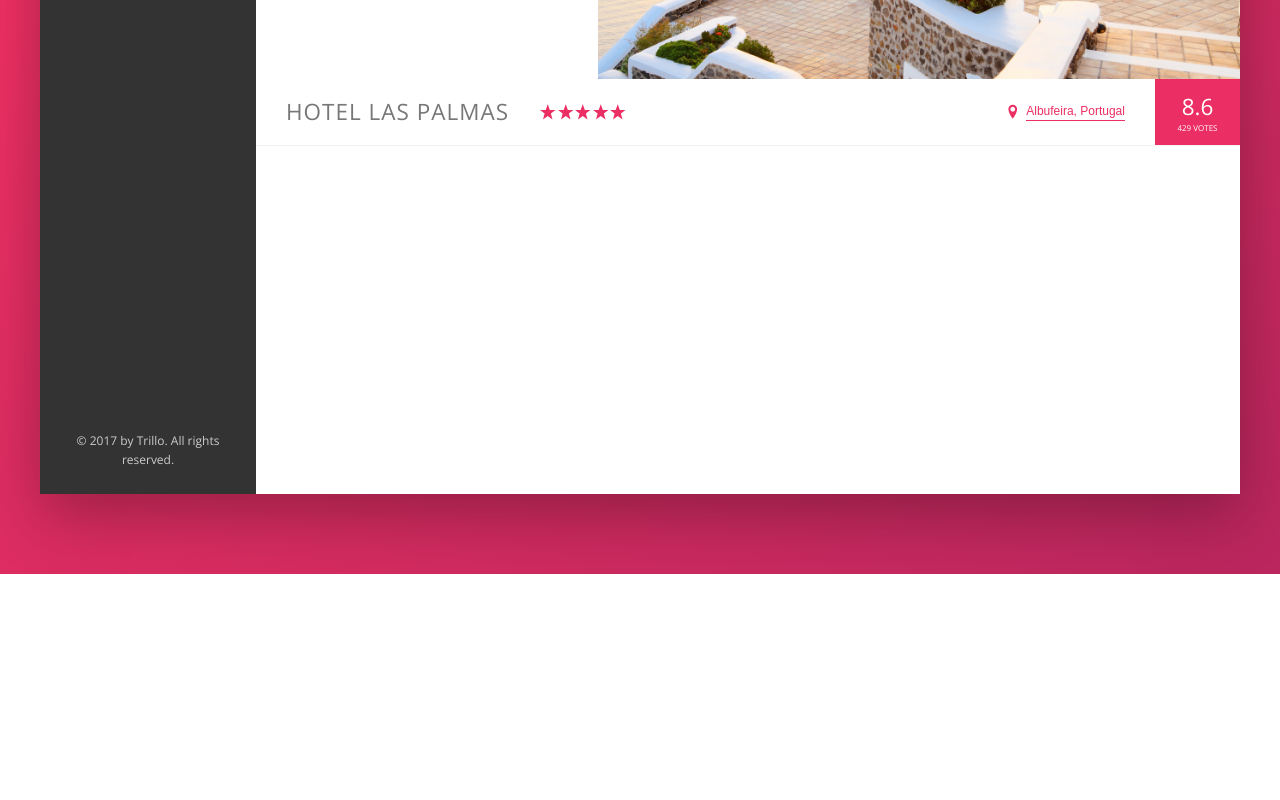
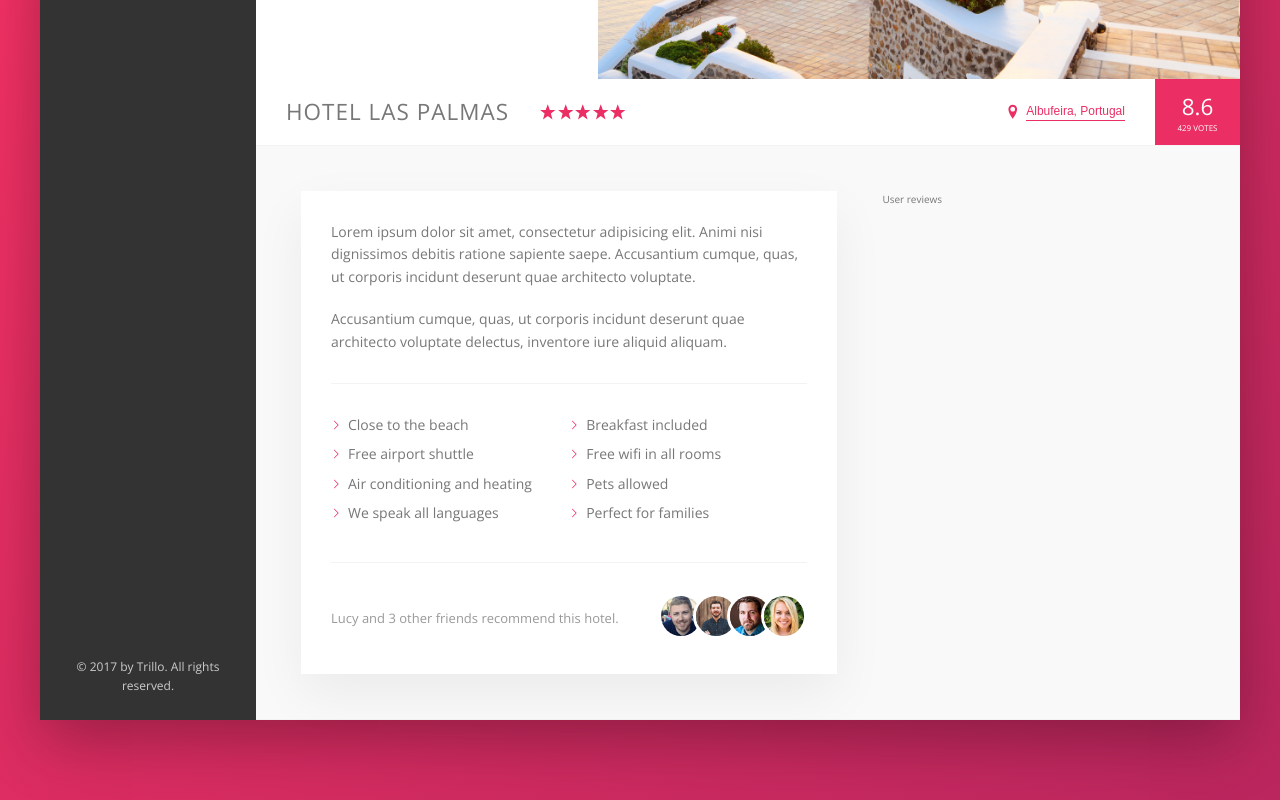
Before and after one commit to annafoldvari/trillo, a website: page index.html in a window 1280 px wide. Shown: the part 456-1256 px from the top of the page. Before the commit the page ends 1030 px from the top, so only its background shows below. Drawn offline with nearby package versions, Linux system fonts and the light colour scheme.

Commit message:
Main hotel section added

```diff
--- a/index.html
+++ b/index.html
@@ -137,6 +137,41 @@
                        <div class="overview__rating-count">429 votes</div>
                    </div>
                    </div>
+                   <div class="detail">
+                       <div class="description">
+                           <p class="paragraph">
+                               Lorem ipsum dolor sit amet, consectetur adipisicing elit. Animi nisi dignissimos debitis ratione sapiente saepe.
+                               Accusantium cumque, quas, ut corporis incidunt deserunt quae architecto voluptate.
+                           </p>
+                           <p class="paragraph">
+                               Accusantium cumque, quas, ut corporis incidunt deserunt quae architecto voluptate delectus, inventore iure aliquid aliquam.
+                           </p>
+                           <ul class="list">
+                               <li class="list__item">Close to the beach</li>
+                               <li class="list__item">Breakfast included</li>
+                               <li class="list__item">Free airport shuttle</li>
+                               <li class="list__item">Free wifi in all rooms</li>
+                               <li class="list__item">Air conditioning and heating</li>
+                               <li class="list__item">Pets allowed</li>
+                               <li class="list__item">We speak all languages</li>
+                               <li class="list__item">Perfect for families</li>
+                           </ul>
+                           <div class="recommend">
+                               <p class="recommend__count">
+                                   Lucy and 3 other friends recommend this hotel.
+                               </p>
+                               <div class="recommend__friends">
+                                   <img src="img/user-3.jpg" alt="Friend 1" class="recommend__photo">
+                                   <img src="img/user-4.jpg" alt="Friend 2" class="recommend__photo">
+                                   <img src="img/user-5.jpg" alt="Friend 3" class="recommend__photo">
+                                   <img src="img/user-6.jpg" alt="Friend 4" class="recommend__photo">
+                               </div>
+                           </div>
+                       </div>
+                       <div class="user-reviews">
+                           User reviews
+                       </div>
+                   </div>
                </main>
 
 
--- a/sass/_base.scss
+++ b/sass/_base.scss
@@ -12,7 +12,12 @@
   --color-grey-dark-1: #333;
   --color-grey-dark-2: #777;
   --color-grey-dark-3: #999;
+
   --shadow-dark: 0 2rem 6rem rgba(0,0,0,.3);
+  --shadow-light: 0 2rem 5rem rgba(0,0,0,.06);
+
+
+  --line: 1px solid var(--color-grey-light-2);
 }
 
 * {
--- a/sass/_components.scss
+++ b/sass/_components.scss
@@ -195,19 +195,12 @@
    }
 }
 
-.hotel-view {
-  background-color: #fff;
-  height: 80rem;
-
-  flex: 1;
-}
-
 .overview {
 
 
   display: flex;
   align-items: center;
-  border-bottom: 1px solid var(--color-grey-light-2);
+  border-bottom: var(--line);
 
   &__heading {
     font-size: 2.25rem;
@@ -306,3 +299,70 @@
      box-shadow: none;
    }
  }
+
+ .paragraph:not(:last-of-type) {
+   margin-bottom: 2rem;
+ }
+
+ .list {
+   list-style: none;
+   margin: 3rem 0;
+   padding: 3rem 0;
+   border-top: var(--line);
+   border-bottom: var(--line);
+   display: flex;
+   flex-wrap: wrap;
+
+   &__item {
+     flex: 0 0 50%;
+     margin-bottom: .7rem;
+   }
+
+   &__item::before {
+     content: "";
+     display: inline-block;
+     height: 1rem;
+     width: 1rem;
+     margin-right: .7rem;
+
+     //background-image: url('../img/chevron-thin-right.svg');
+     //background-size: cover;
+
+     background-color: var(--color-primary);
+     -webkit-mask-image: url('../img/chevron-thin-right.svg');
+     -webkit-mask-size: cover;
+     mask-image: url('../img/chevron-thin-right.svg');
+     mask-size: cover;
+   }
+ }
+
+ .recommend {
+   font-size: 1.3rem;
+   color: var(--color-grey-dark-3);
+
+   display: flex;
+   align-items: center;
+
+   &__count {
+    margin-right: auto;
+   }
+
+   &__friends {
+
+   }
+
+   &__photo {
+     box-sizing: content-box;
+     height: 4rem;
+     width: 4rem;
+     border-radius: 50%;
+     border: 3px solid #fff;
+
+
+     &:not(:last-child) {
+       margin-right: -1.5rem;
+     }
+
+   }
+
+ }
--- a/sass/_layout.scss
+++ b/sass/_layout.scss
@@ -12,7 +12,7 @@
   font-size: 1.4rem;
   height: 7rem;
   background-color: #fff;
-  border-bottom: 1px solid var(--color-grey-light-2);
+  border-bottom: var(--line);
 
   display: flex;
   justify-content: space-between;
@@ -34,3 +34,29 @@
   flex-direction: column;
   justify-content: space-between;
 }
+
+.hotel-view {
+  background-color: #fff;
+  flex: 1;
+}
+
+
+.detail {
+  display: flex;
+  padding: 4.5rem;
+  background-color: var(--color-grey-light-1);
+  border-bottom: var(--line);
+}
+
+.description {
+  font-size: 1.4rem;
+  background-color: #fff;
+  box-shadow: var(--shadow-light);
+  padding: 3rem;
+  flex: 0 0 60%;
+  margin-right: 4.5rem;
+}
+
+.user-reviews {
+  flex: 1;
+}
```
Also changed, not shown: css/style.css.
